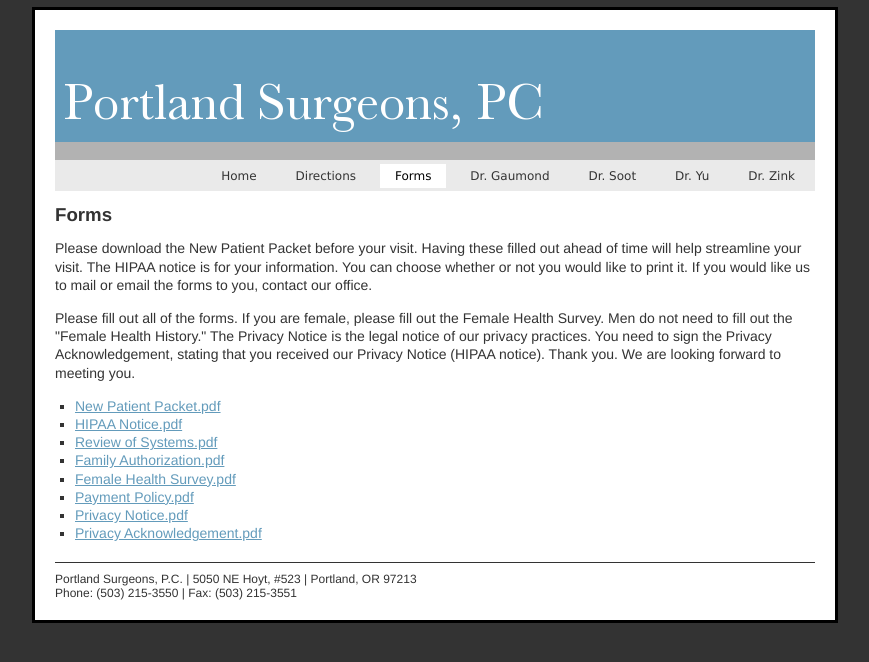
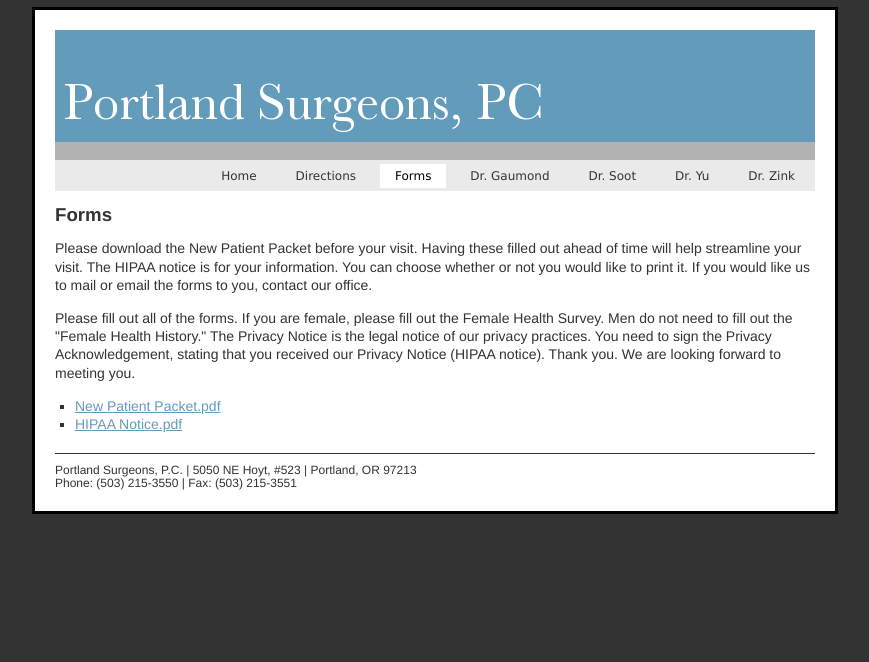
Before and after one commit to danz1976/portland-surgeons, a PHP site: page /forms.php in a window 1280 px wide. Shown: the top 662 px of the page, without its empty margins (205-1074 px from the left). Run offline with PHP 8.4, Linux system fonts and the light colour scheme; style sheets or scripts are compiled from the project's sources.

Commit message:
Delete-forms

```diff
--- a/forms.php
+++ b/forms.php
@@ -20,12 +20,6 @@ forward to meeting you. </p>
 <ul>
   <li><a href="forms/New_patient_packet.pdf">New Patient Packet.pdf</a>
   <li><a href="forms/HIPAA_Notice.pdf">HIPAA Notice.pdf</a>
-  <li><a href="forms/PS_Review_of_Systems.pdf">Review of Systems.pdf</a>
-  <li><a href="forms/Authorization.pdf">Family Authorization.pdf</a>
-  <li><a href="forms/PS_FEMALE_HEALTH_SURVEY.pdf">Female Health Survey.pdf</a>
-  <li><a href="forms/PS_Payment_Policy.pdf">Payment Policy.pdf</a>
-  <li><a href="forms/Privacy.notice.pdf">Privacy Notice.pdf</a>
-  <li><a href="forms/HIPAA.pdf">Privacy Acknowledgement.pdf</a>
 </ul>
 
 <?php include('footer.php') ?>
```
